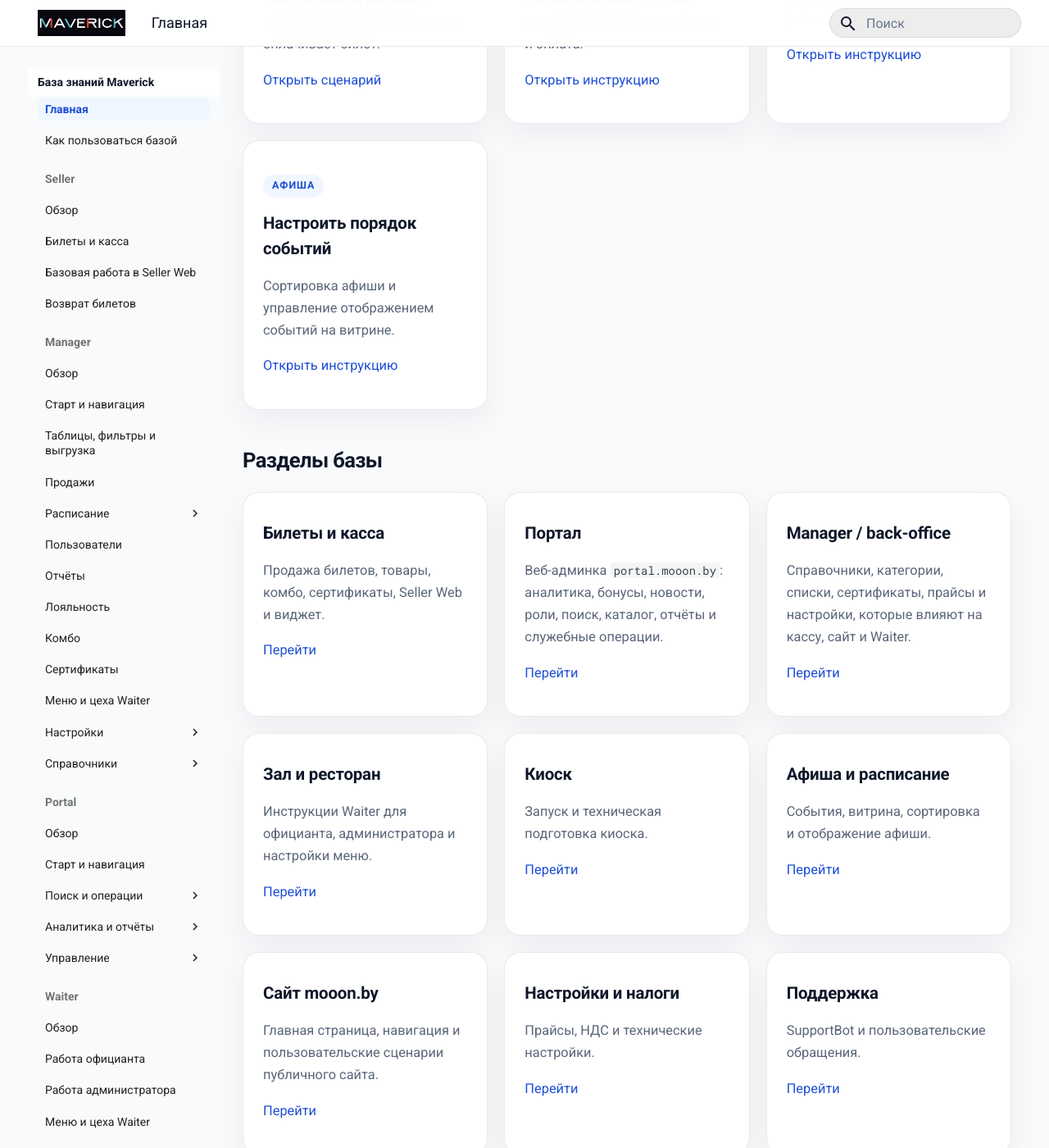
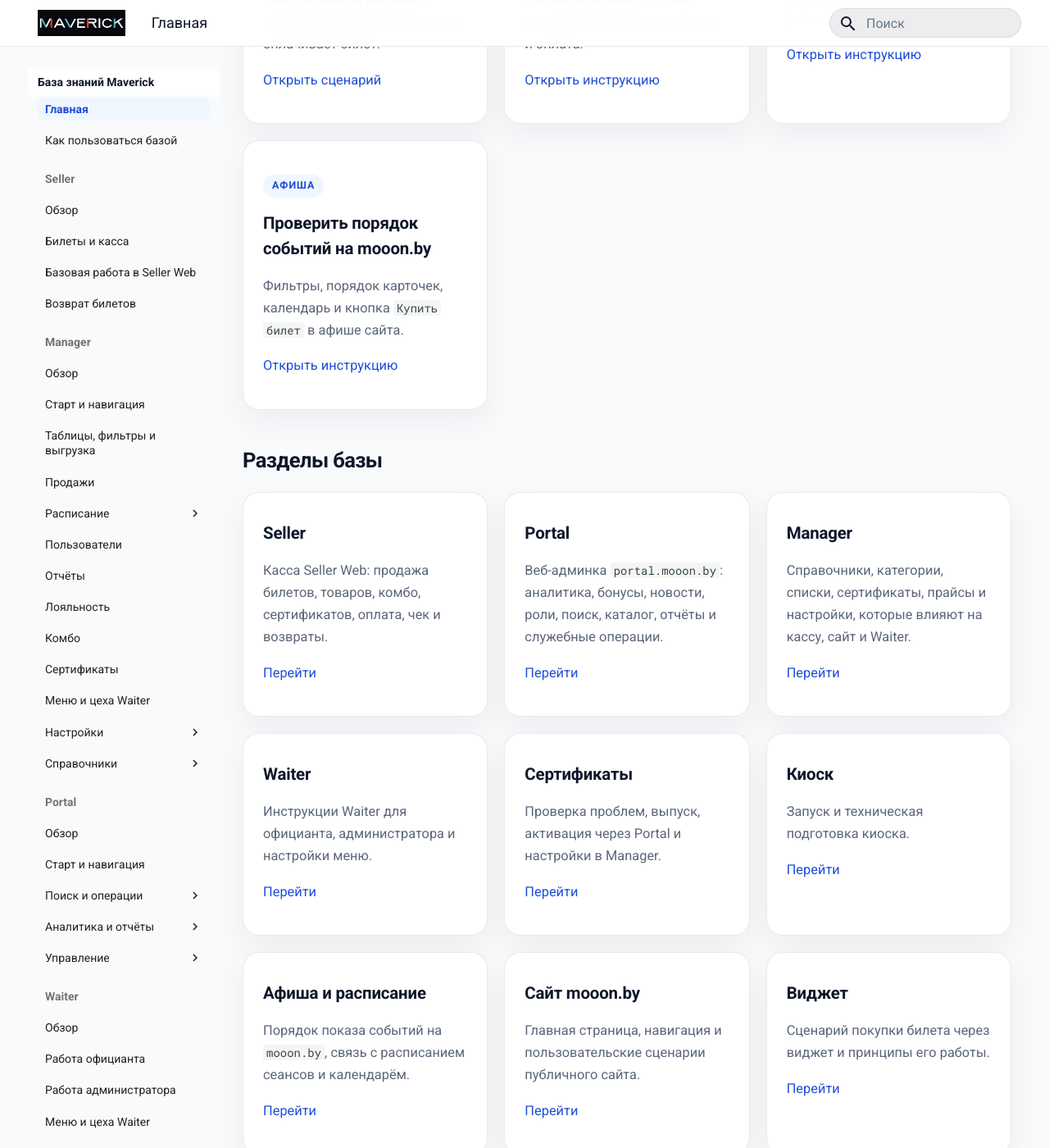
Before and after one commit to ogelslamovuk/cl_maverick_kb, an MkDocs documentation site: the page built from docs/index.md, in a window 1280 px wide and 1400 px high, scrolled down 1591 px. Shown: the whole window at 82% size. Built offline with MkDocs 1.6.1 and Material for MkDocs 9.7.7, drawn with Linux system fonts in a browser that asks for light colours; some of the changed text lies outside the part shown.

Commit message:
docs: align home navigation labels

```diff
--- a/docs/index.md
+++ b/docs/index.md
@@ -9,7 +9,7 @@
     <span>CinemaLab · Maverick</span>
   </div>
   <h1>База знаний Maverick</h1>
-  <p class="kb-home-lead">Быстрый вход в рабочие инструкции: Portal, Manager/back-office, касса, виджет, Waiter, киоск, сертификаты, афиша и настройки.</p>
+  <p class="kb-home-lead">Быстрый вход в рабочие инструкции: Seller, Manager, Portal, Waiter, киоск, сертификаты, сайт, виджет, афиша и настройки.</p>
   <div class="kb-home-actions">
     <a href="Как%20пользоваться%20базой%20знаний/" class="kb-button kb-button--primary">Как искать инструкцию</a>
     <a href="#popular" class="kb-button">Популярные задачи</a>
@@ -46,7 +46,7 @@
 
 <div class="kb-task-card" markdown>
 <span class="kb-badge">касса</span>
-### Продать билет или товар
+### Продать билет или товар в Seller
 Базовый сценарий работы в Seller Web: выбор события, мест, товаров, оплата и чек.
 
 [Открыть инструкцию](Продажа%20билетов/Базовая%20работа%20в%20Seller%20Web.md)
@@ -94,8 +94,8 @@
 
 <div class="kb-task-card" markdown>
 <span class="kb-badge">афиша</span>
-### Настроить порядок событий
-Сортировка афиши и управление отображением событий на витрине.
+### Проверить порядок событий на mooon.by
+Фильтры, порядок карточек, календарь и кнопка `Купить билет` в афише сайта.
 
 [Открыть инструкцию](Афиша%20и%20витрина/Сортировка%20афиши.md)
 </div>
@@ -107,13 +107,13 @@
 <div class="kb-section-grid" markdown>
 
 <div class="kb-section-card" markdown>
-### Билеты и касса
-Продажа билетов, товары, комбо, сертификаты, Seller Web и виджет.
+### Seller
+Касса Seller Web: продажа билетов, товаров, комбо, сертификатов, оплата, чек и возвраты.
 
-[Перейти](Продажа%20билетов.md)
+[Перейти](Seller.md)
 </div>
 <div class="kb-section-card" markdown>
-### Портал
+### Portal
 Веб-админка `portal.mooon.by`: аналитика, бонусы, новости, роли, поиск, каталог, отчёты и служебные операции.
 
 [Перейти](Портал.md)
@@ -121,17 +121,24 @@
 
 
 <div class="kb-section-card" markdown>
-### Manager / back-office
+### Manager
 Справочники, категории, списки, сертификаты, прайсы и настройки, которые влияют на кассу, сайт и Waiter.
 
 [Перейти](Manager.md)
 </div>
 
 <div class="kb-section-card" markdown>
-### Зал и ресторан
+### Waiter
 Инструкции Waiter для официанта, администратора и настройки меню.
 
 [Перейти](Waiter.md)
+</div>
+
+<div class="kb-section-card" markdown>
+### Сертификаты
+Проверка проблем, выпуск, активация через Portal и настройки в Manager.
+
+[Перейти](Сертификаты.md)
 </div>
 
 <div class="kb-section-card" markdown>
@@ -143,7 +150,7 @@
 
 <div class="kb-section-card" markdown>
 ### Афиша и расписание
-События, витрина, сортировка и отображение афиши.
+Порядок показа событий на `mooon.by`, связь с расписанием сеансов и календарём.
 
 [Перейти](Афиша%20и%20витрина.md)
 </div>
@@ -153,6 +160,13 @@
 Главная страница, навигация и пользовательские сценарии публичного сайта.
 
 [Перейти](Сайт%20mooon.by.md)
+</div>
+
+<div class="kb-section-card" markdown>
+### Виджет
+Сценарий покупки билета через виджет и принципы его работы.
+
+[Перейти](Виджет.md)
 </div>
 
 <div class="kb-section-card" markdown>
```
Also changed, not shown: docs/Как пользоваться базой знаний.md (+20 -9 lines).
